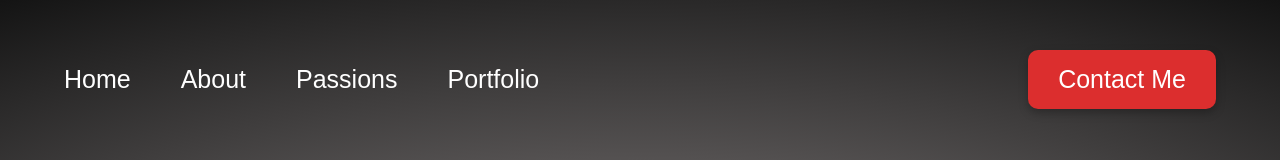
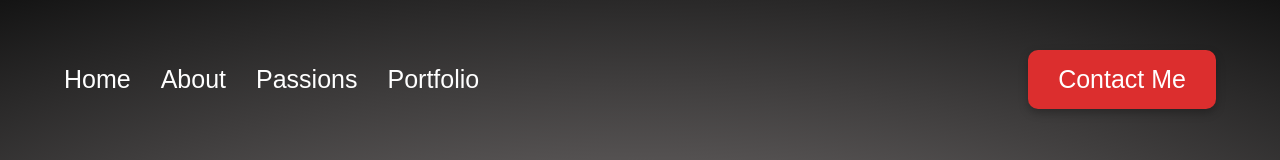
Before and after one commit to petercreams/personal-landing-page, a React (Create React App) app: page / in a window 1280 px wide. Shown: the top 160 px of the page. Built offline with nearby package versions, Linux system fonts and the light colour scheme.

Commit message:
feat: hamburger icon

```diff
--- a/src/components/Navbar.js
+++ b/src/components/Navbar.js
@@ -6,22 +6,36 @@ import { Link as Scroll, Element, animateScroll } from "react-scroll";
 export default function Navbar(params) {
   return (
     <nav className="navbar_container">
+      <div className="hamburger" />
+
+      {/* <div className="hamburger" id="hamburger">
+        <span class="bar"></span>
+        <span class="bar"></span>
+        <span class="bar"></span>
+      </div> */}
       <div className="navbar_left">
+        <ul>
+          <li>
             <Scroll to="home" className="home">
               Home
             </Scroll>
-
+          </li>
+          <li>
             <Scroll to="about" className="about">
               About
             </Scroll>
-
+          </li>
+          <li>
             <Scroll to="passions" className="passions">
               Passions
             </Scroll>
-
+          </li>
+          <li>
             <Scroll to="portfolio" className="portfolio">
               Portfolio
             </Scroll>
+          </li>
+        </ul>
       </div>
       <div className="navbar_right">
         <Scroll to="contact">Contact Me</Scroll>
```
Lines whose indentation alone changed are shown as unchanged.
